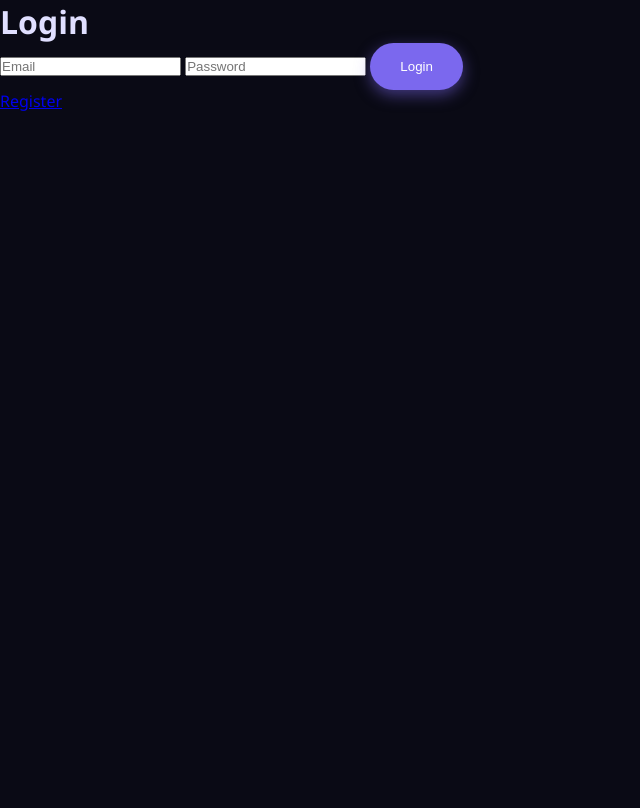
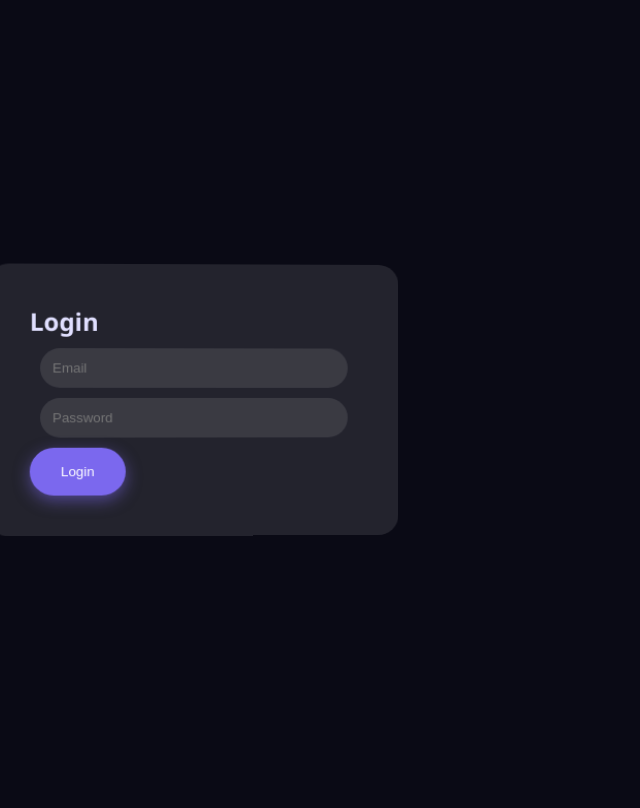
Before and after one commit to justfortestingnothibghere/TeamDevSupport, a Flask app: page /login in a window 1280 px wide. Shown: the whole page, without its empty margins (0-640 px from the left). Before the commit the page ends 111 px from the top, so only its background shows below. Run offline with Flask 3, Linux system fonts and the light colour scheme.

Commit message:
Update login.html

```diff
--- a/templates/login.html
+++ b/templates/login.html
@@ -1,19 +1,11 @@
-<!DOCTYPE html>
-<html lang="en">
-<head>
-    <meta charset="UTF-8">
-    <title>Login</title>
-    <link rel="stylesheet" href="/static/style.css">
-</head>
-<body>
-    <div class="container">
-        <h1>Login</h1>
-        <form method="post">
-            <input type="email" name="email" placeholder="Email" required>
-            <input type="password" name="password" placeholder="Password" required>
-            <button type="submit">Login</button>
-        </form>
-        <a href="/register">Register</a>
-    </div>
-</body>
-</html>
+{% extends "base.html" %}
+{% block content %}
+<div style="display:flex;flex-direction:column;align-items:center;justify-content:center;height:100vh;">
+    <form method="POST" style="background:rgba(255,255,255,0.1);padding:40px;border-radius:20px;">
+        <h2>Login</h2>
+        <input type="email" name="email" placeholder="Email" required style="display:block;margin:10px;width:300px;padding:12px;border-radius:50px;background:rgba(255,255,255,0.1);border:none;color:white;">
+        <input type="password" name="password" placeholder="Password" required style="display:block;margin:10px;width:300px;padding:12px;border-radius:50px;background:rgba(255,255,255,0.1);border:none;color:white;">
+        <button type="submit">Login</button>
+    </form>
+</div>
+{% endblock %}
```
